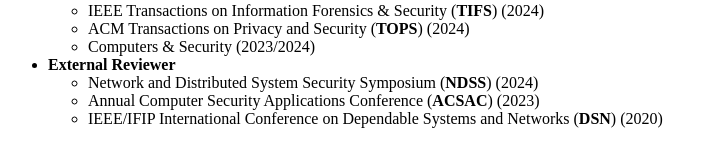
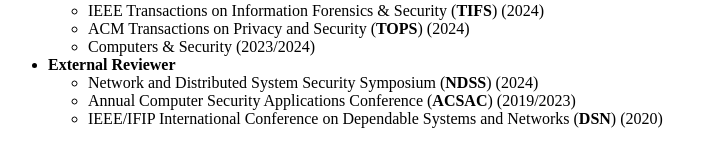
Before and after one commit to YunlongXing/yunlongxing.github.io, a Jekyll site: the page built from _pages/includes/others.md, in a window 1280 px wide. Shown: the part 819-960 px from the top of the page, without its empty margins (0-719 px from the left). Built offline with Jekyll 4.4.1, drawn with Linux system fonts in a browser that asks for light colours; our own code applies the rules of GitHub Pages for plain Markdown files.

Commit message:
Update others.md

```diff
--- a/_pages/includes/others.md
+++ b/_pages/includes/others.md
@@ -11,5 +11,5 @@
   - Computers & Security (2023/2024)
 - **External Reviewer**
   - Network and Distributed System Security Symposium (**NDSS**) (2024)
-  - Annual Computer Security Applications Conference (**ACSAC**) (2023)
+  - Annual Computer Security Applications Conference (**ACSAC**) (2019/2023)
   - IEEE/IFIP International Conference on Dependable Systems and Networks (**DSN**) (2020)
```
